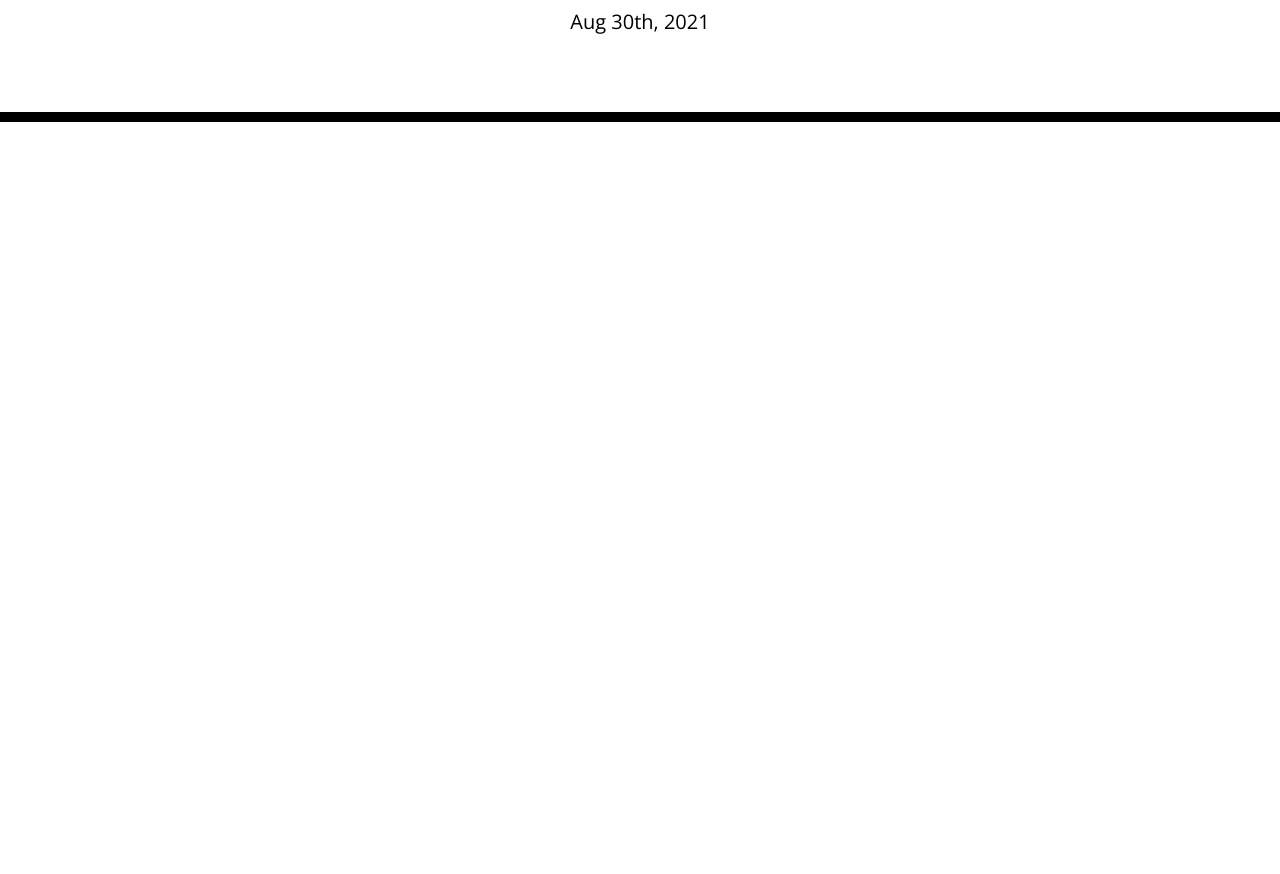
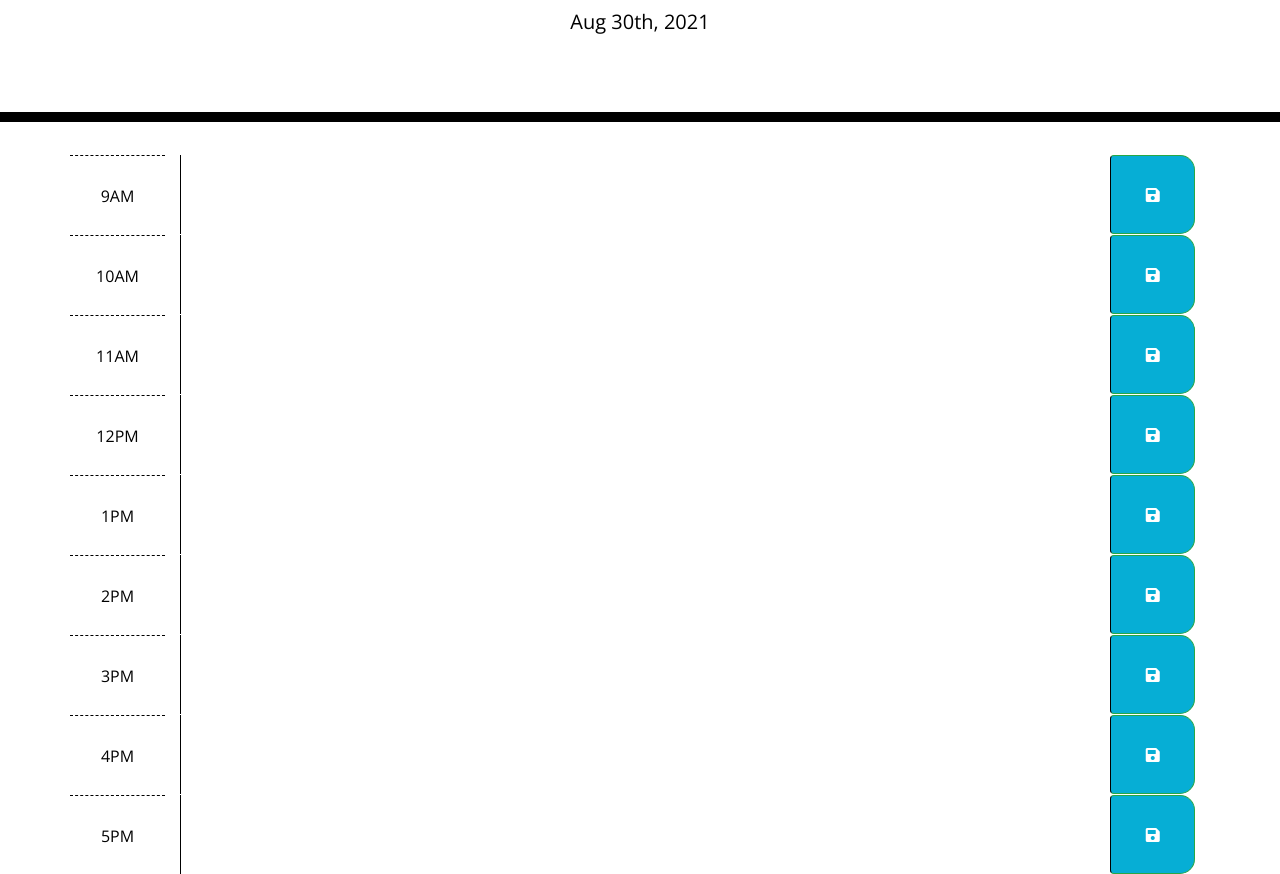
Before and after one commit to brijeeta/Week5_Homework, a plain HTML site: page index.html in a window 1280 px wide. Shown: the part 182-1056 px from the top of the page. Before the commit the page ends 800 px from the top, so only its background shows below. Drawn offline with nearby package versions, Linux system fonts and the light colour scheme.

Commit message:
added timeblocks elements in html using bootstrap and fontawesome, added basic functions

```diff
--- a/assets/js/script.js
+++ b/assets/js/script.js
@@ -1,4 +1,21 @@
+var allHours = $('.time-block');
 var header = $('.jumbotron');
 var today = moment();
-$("#currentDay").text(today.format("MMM Do, YYYY"));
+var currentDay = $("#currentDay");
+
+//  set the current day on the header
+currentDay.text(today.format("MMM Do, YYYY"));
 header.append(today);
+
+setBkgrndColor();
+
+// Clear Planner
+function clearStorage() {
+    localStorage.clear();
+    loadPlanner();
+}
+// Set background colors based on current time ( current- red, past-grey, future - green)
+function setBGColor() {}
+
+// Load local storage on load
+function loadPlanner() {};
--- a/index.html
+++ b/index.html
@@ -20,6 +20,101 @@
     </header>
     <div class="container">
         <!-- Timeblocks go here -->
+        <!-- Add a row and align all items to the top of the row; add 9AM data-block  -->
+        <div class="row time-block align-items-start" data-block="09">
+            <!-- Add hour block that spans one column with no gap -->
+            <div class="hour col-1 g-0">
+                9AM
+            </div>
+            <!-- Used Bootstrap input with button to make an input box spanning 11 columns-->
+            <div class="input-group col-11 h-100">
+                <textarea class="col-11 h-100"></textarea>
+                <!-- Add button with save icon from Font Awesome that spans one column-->
+                <button class="btn btn-outline-success saveBtn col-1" type="button" onclick=><i class="fas fa-save"></i></button>
+            </div>
+        </div>
+
+        <!-- 10AM datablock -->
+        <div class="row time-block align-items-start" data-block="10">
+            <div class="hour col-1 g-0">
+                10AM
+            </div>
+            <div class="input-group col-11 g-0 h-100">
+                <textarea class="col-11 h-100"></textarea>
+                <button class="btn btn-outline-success saveBtn col-1" type="button"><i class="fas fa-save"></i></button>
+            </div>
+        </div>
+
+        <!-- 11AM datablock -->
+        <div class="row time-block align-items-start" data-block="11">
+            <div class="hour col-1 g-0">
+                11AM
+            </div>
+            <div class="input-group col-11 g-0 h-100">
+                <textarea class="col-11 h-100"></textarea>
+                <button class="btn btn-outline-success saveBtn col-1" type="button"><i class="fas fa-save"></i></button>
+            </div>
+        </div>
+        <!-- 12PM datablock -->
+        <div class="row time-block align-items-start" data-block="12">
+            <div class="hour col-1 g-0">
+                12PM
+            </div>
+            <div class="input-group col-11 g-0 h-100">
+                <textarea class="col-11 h-100"></textarea>
+                <button class="btn btn-outline-success saveBtn col-1" type="button"><i class="fas fa-save"></i></button>
+            </div>
+        </div>
+        <!-- 1PM datablock -->
+        <div class="row time-block align-items-start" data-block="13">
+            <div class="hour col-1 g-0">
+                1PM
+            </div>
+            <div class="input-group col-11 g-0 h-100">
+                <textarea class="col-11 h-100"></textarea>
+                <button class="btn btn-outline-success saveBtn col-1" type="button"><i class="fas fa-save"></i></button>
+            </div>
+        </div>
+        <!-- 2PM datablock -->
+        <div class="row time-block align-items-start" data-block="14">
+            <div class="hour col-1 g-0">
+                2PM
+            </div>
+            <div class="input-group col-11 g-0 h-100">
+                <textarea class="col-11 h-100"></textarea>
+                <button class="btn btn-outline-success saveBtn col-1" type="button"><i class="fas fa-save"></i></button>
+            </div>
+        </div>
+        <!-- 3PM datablock -->
+        <div class="row time-block align-items-start" data-block="15">
+            <div class="hour col-1 g-0">
+                3PM
+            </div>
+            <div class="input-group col-11 g-0 h-100">
+                <textarea class="col-11 h-100"></textarea>
+                <button class="btn btn-outline-success saveBtn col-1" type="button"><i class="fas fa-save"></i></button>
+            </div>
+        </div>
+        <!-- 4PM datablock -->
+        <div class="row time-block align-items-start" data-block="16">
+            <div class="hour col-1 g-0">
+                4PM
+            </div>
+            <div class="input-group col-11 g-0 h-100">
+                <textarea class="col-11 h-100"></textarea>
+                <button class="btn btn-outline-success saveBtn col-1" type="button"><i class="fas fa-save"></i></button>
+            </div>
+        </div>
+        <!-- 5PM datablock -->
+        <div class="row time-block align-items-start" data-block="17">
+            <div class="hour col-1 g-0">
+                5PM
+            </div>
+            <div class="input-group col-11 g-0 h-100">
+                <textarea class="col-11 h-100"></textarea>
+                <button class="btn btn-outline-success saveBtn col-1" type="button"><i class="fas fa-save"></i></button>
+            </div>
+        </div>
     </div>
 
     <script src="https://cdnjs.cloudflare.com/ajax/libs/jquery/3.2.1/jquery.min.js"></script>
```
